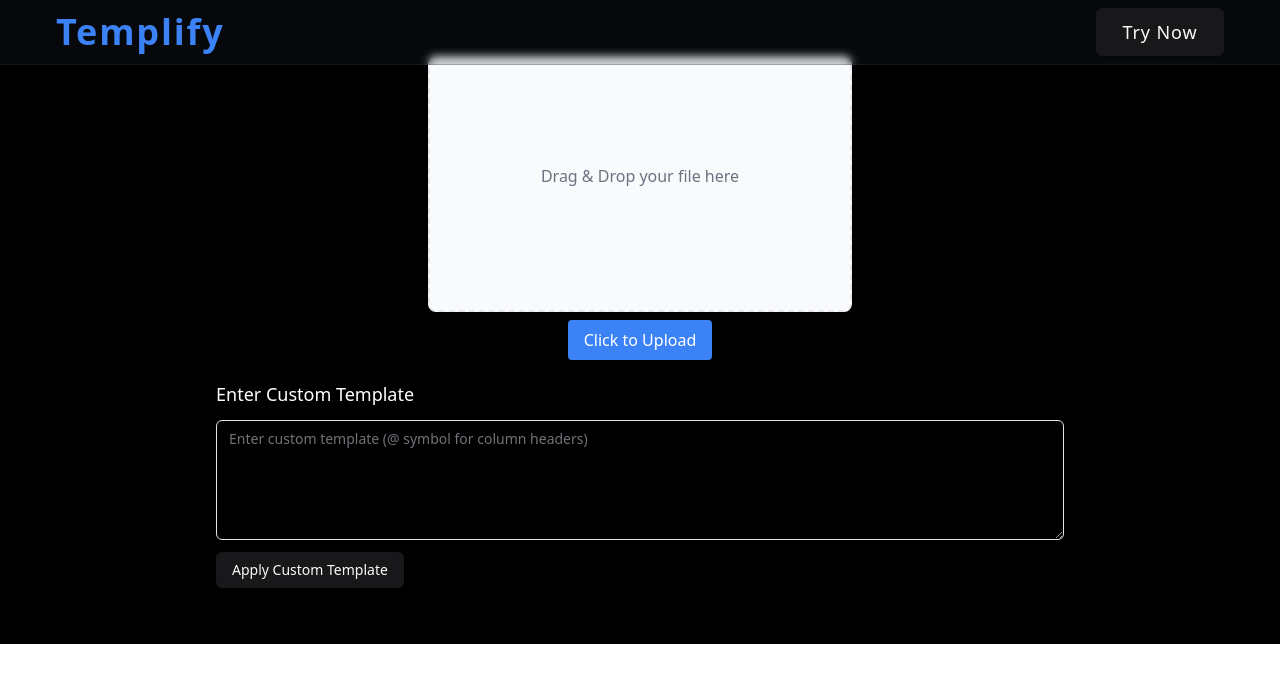
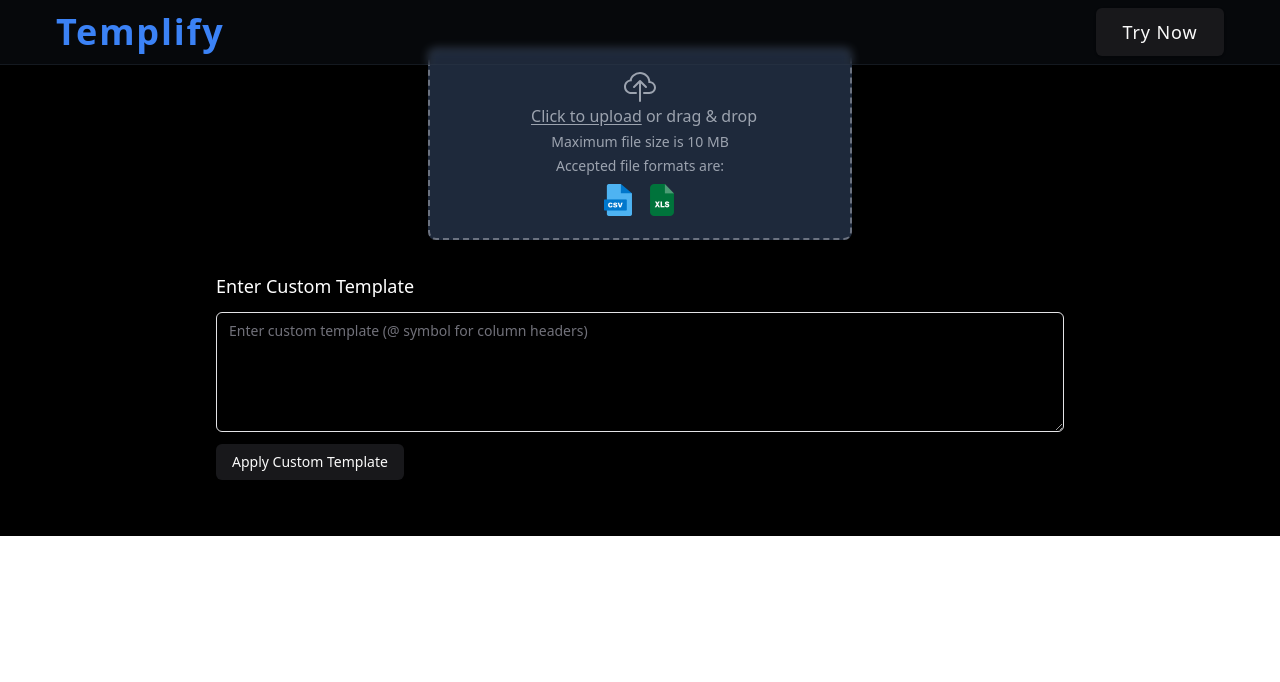
Before and after one commit to Pratiyushkumar/templify, a React (Vite) app: page /home in a window 1280 px wide. Shown: the top 682 px of the page. Built offline with nearby package versions, Linux system fonts and the light colour scheme; what pdfmake would draw is missing.

Commit message:
add upload icon, suppoted file size and format png. made ui better

```diff
--- a/src/components/FileUploader.tsx
+++ b/src/components/FileUploader.tsx
@@ -1,34 +1,37 @@
-import { ChangeEvent, useRef, useState, DragEvent} from 'react';
-
+import { ChangeEvent, useRef, useState, DragEvent } from "react"
+import { BsCloudUpload } from "react-icons/bs";
 interface FileUploaderProps {
-    onFileSelected: (file: File) => void;
+  onFileSelected: (file: File) => void
 }
 
+
 const FileUploader: React.FC<FileUploaderProps> = ({ onFileSelected }) => {
-    const inputRef = useRef<HTMLInputElement>(null);
-    const [error, setError] = useState('');
-    const [file, setFile] = useState<File | null>(null);
+  const inputRef = useRef<HTMLInputElement>(null)
+  const [error, setError] = useState("")
+  const [file, setFile] = useState<File | null>(null)
   // my changes
-    const [dragging, setDragging] = useState(false);
+  const [dragging, setDragging] = useState(false)
 
   const handleDragOver = (e: DragEvent<HTMLDivElement>) => {
-      e.preventDefault();
-      setDragging(true);
-    };
+    e.preventDefault()
+    setDragging(true)
+  }
 
   const handleDragLeave = () => {
-      setDragging(false);
-    };
+    setDragging(false)
+  }
 
   const handleDrop = (e: DragEvent<HTMLDivElement>) => {
-        e.preventDefault();
-        setDragging(false);
+    e.preventDefault()
+    setDragging(false)
 
-        const uploadedFile = e.dataTransfer.files[0];
+    const uploadedFile = e.dataTransfer.files[0]
     if (uploadedFile) {
-          handleFileChange({ target: { files: [uploadedFile] } } as unknown as ChangeEvent<HTMLInputElement>);
+      handleFileChange({
+        target: { files: [uploadedFile] },
+      } as unknown as ChangeEvent<HTMLInputElement>)
     }
-      };
+  }
 
   // const triggerFileInput = () => {
   //     const fileInput = document.getElementById('fileInput') as HTMLInputElement;
@@ -37,36 +40,38 @@ const FileUploader: React.FC<FileUploaderProps> = ({ onFileSelected }) => {
   // my changes end
 
   const handleFileChange = (event: ChangeEvent<HTMLInputElement>) => {
-        const file = event.target.files?.[0];
+    const file = event.target.files?.[0]
     if (file) {
-            const isValid = ['.xls', '.xlsx', '.csv'].some(ext =>
-                file.name.toLowerCase().endsWith(ext)
-            );
+      const isValid = [".xls", ".xlsx", ".csv"].some((ext) =>
+        file.name.toLowerCase().endsWith(ext),
+      )
 
       if (!isValid) {
         if (inputRef.current) {
-                    inputRef.current.value = '';
+          inputRef.current.value = ""
         }
-                alert('Please upload only Excel (.xls, .xlsx) or CSV files');
-                setError('Please upload only Excel (.xls, .xlsx) or CSV files')
-                return;
+        alert("Please upload only Excel (.xls, .xlsx) or CSV files")
+        setError("Please upload only Excel (.xls, .xlsx) or CSV files")
+        return
       }
 
-            setFile(file);
-            setError('');
-            onFileSelected(file);
+      setFile(file)
+      setError("")
+      onFileSelected(file)
     }
-    };
-
-
+  }
 
   return (
-        <div className="flex flex-col items-center mt-10">
-          <div
+    <div className="flex flex-col items-center my-8" >
+      <div onClick={() => inputRef.current?.click()}
         className={`
-              w-1/2 h-64 rounded-lg border-2 border-dashed
-              ${dragging ? 'border-blue-500 bg-blue-100 dark:bg-blue-900' : 'border-gray-200  bg-gray-50 dark:bg-gray-800'}
-              flex justify-center items-center text-center
+          w-1/2 h-48 rounded-lg border-2 border-dashed
+          ${
+            dragging
+              ? "border-blue-500 bg-blue-100 dark:bg-blue-900"
+              : "border-gray-500 bg-slate-800 dark:bg-gray-800"
+          }
+          flex flex-col justify-center items-center text-center
           transition-all duration-300 cursor-pointer
         `}
         onDragOver={handleDragOver}
@@ -82,20 +87,46 @@ const FileUploader: React.FC<FileUploaderProps> = ({ onFileSelected }) => {
           className="hidden"
         />
         {file ? (
-              <p className="text-gray-700 dark:text-gray-200">File Uploaded: {file.name}</p>
+          <p className="text-gray-700 dark:text-gray-200">
+            File Uploaded: {file.name}
+          </p>
         ) : (
-              <>
-                <p className="text-gray-500 dark:text-gray-400 mb-4">Drag & Drop your file here</p>
-              </>
+          <div className="flex flex-col items-center gap-1">
+            <div className="flex flex-col items-center space-x-2 text-gray-400">
+              <BsCloudUpload className="text-gray-400 w-8 h-8"/>
+              <p className=" text-[16px] dark:text-gray-400 ">
+                <span className="underline underline-offset-2 ">Click to upload</span> or drag &
+                drop
+              </p>
+            </div>
+            <div className="text-gray-400 space-y-1">
+            <p className=" text-sm">
+              Maximum file size is 10 MB
+            </p>
+            <p className=" text-sm">
+              Accepted file formats are:
+            </p>
+            </div>
+
+            <div className="flex space-x-3 mt-1">
+              <img
+                src="../../src/assets/icons/csv-file.png"
+                alt="CSV"
+                className="w-8 h-8"
+              />
+              <img
+                src="../../src/assets/icons/xls.png"
+                alt="XLSX"
+                className="w-8 h-8"
+              />
+            </div>
+          </div>
         )}
       </div>
-          <button onClick={() => inputRef.current?.click()}
-          className="px-4 py-2 mt-2 bg-blue-500 text-white rounded hover:bg-blue-600 transition-colors">
-              Click to Upload
-          </button>
+
       {error && <p className="mt-2 text-red-500 text-sm">{error}</p>}
     </div>
-      );
-};
+  )
+}
 
-export default FileUploader;
+export default FileUploader
```
Lines whose indentation alone changed are shown as unchanged.
